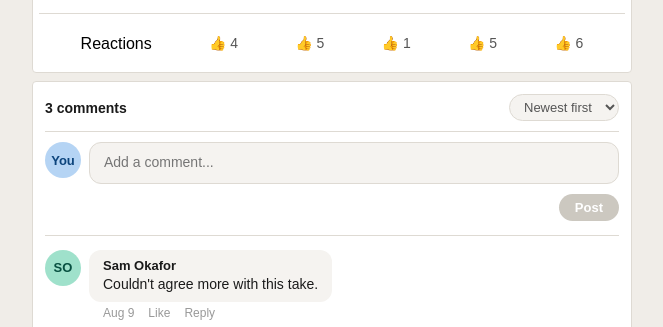
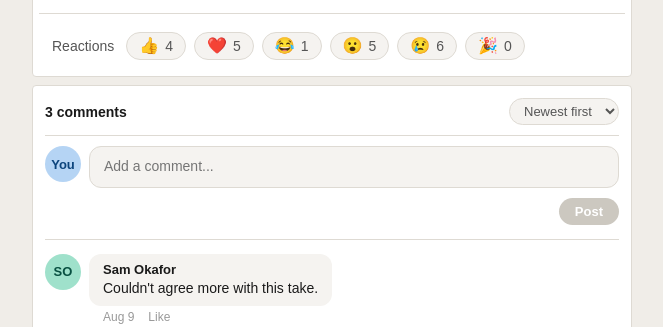
Before and after one commit to rhAIMcham/Change_leadership, a plain HTML site: page corporate_message_board.html in a window 1280 px wide. Shown: the part 866-1193 px from the top of the page, without its empty margins (308-971 px from the left). Drawn offline with Linux system fonts and the light colour scheme.

Commit message:
changed emojis and can now like and unlike comments

```diff
--- a/corporate_message_board.html
+++ b/corporate_message_board.html
@@ -169,19 +169,60 @@ body {
 
 .card-reactions {
     margin: 4px;
-  background: white;
-  border-radius: 4px;
-  display: flex;
-  justify-content: space-around;
-  padding: 15px;
+    background: white;
+    border-radius: 4px;
+    display: flex;
+    align-items: center;
+    flex-wrap: wrap;
+    gap: 8px;
+    padding: 12px 15px;
+}
+
+.card-reactions .reactions-label {
+    color: var(--text-secondary);
+    font-size: 14px;
+    margin-right: 4px;
 }
 
 .emoji {
-       border-radius: var(--radius-pill);
+    border-radius: var(--radius-pill);
+    border: var(--border-subtle) solid 1px;
+    background-color: var(--bg-input);
+    display: flex;
+    align-items: center;
+    gap: 6px;
+    padding: 5px 12px;
+    cursor: pointer;
+    font-family: inherit;
+    transition: background-color 0.15s ease, border-color 0.15s ease, transform 0.1s ease;
 }
-.card-reactions .emoji > p {
+
+.emoji:active {
+    transform: scale(0.95);
+}
+
+.emoji:hover {
+    border-color: var(--border-medium);
+}
+
+.emoji .emoji-char {
+    font-size: 16px;
+    line-height: 1;
+}
+
+.emoji .emoji-count {
     color: var(--text-secondary);
     font-size: 14px;
+}
+
+.emoji.reacted {
+    background-color: var(--bg-selected-row);
+    border-color: var(--AIMblue);
+}
+
+.emoji.reacted .emoji-count {
+    color: var(--AIMblue);
+    font-weight: 600;
 }
 
 /* =====================
@@ -359,6 +400,15 @@ body {
     text-decoration: underline;
 }
 
+.comment-meta span.like-btn.liked {
+    color: var(--AIMblue);
+    font-weight: 600;
+}
+
+.comment-meta span.like-btn.liked:hover {
+    color: var(--darkBlue);
+}
+
 .comments-empty {
     color: var(--text-muted);
     font-size: 13px;
@@ -427,14 +477,7 @@ body {
             <div class="card-content-image_video">
                 <img src="https://placebear.com/400/400" alt="Image of bear">
             </div>
-                <div class="card-reactions">
-                    <p>Reactions</p>
-            <div class="emoji"><p>&#128077; 4</p></div>
-            <div class="emoji"><p>&#128077; 5</p></div>
-            <div class="emoji"><p>&#128077; 1</p></div>
-            <div class="emoji"><p>&#128077; 5</p></div>
-            <div class="emoji"><p>&#128077; 6</p></div>
-        </div>
+            <div class="card-reactions" id="reactionsBar"></div>
         </div>
     </div>
 
@@ -474,6 +517,51 @@ body {
 <script>
 
     /* =====================
+        REACTIONS DATA
+        Each entry is an emoji with a base count and whether the
+        current user has reacted to it. Clicking toggles the
+        user's own reaction on/off for that specific emoji, so a
+        user can only ever add ONE reaction per emoji (not stack
+        multiples), though they're free to react with several
+        different emojis on the same post.
+    ===================== */
+    let reactions = [
+        { emoji: "👍", count: 4, reacted: false },
+        { emoji: "❤️", count: 5, reacted: false },
+        { emoji: "😂", count: 1, reacted: false },
+        { emoji: "😮", count: 5, reacted: false },
+        { emoji: "😢", count: 6, reacted: false },
+        { emoji: "🎉", count: 0, reacted: false }
+    ];
+
+    function renderReactions() {
+        const bar = document.getElementById("reactionsBar");
+        bar.innerHTML =
+            '<span class="reactions-label">Reactions</span>' +
+            reactions.map((r, i) => `
+                <button
+                    type="button"
+                    class="emoji${r.reacted ? " reacted" : ""}"
+                    onclick="toggleReaction(${i})"
+                    aria-pressed="${r.reacted}"
+                >
+                    <span class="emoji-char">${r.emoji}</span>
+                    <span class="emoji-count">${r.count}</span>
+                </button>
+            `).join("");
+    }
+
+    function toggleReaction(index) {
+        const r = reactions[index];
+        // Toggle: if the user already reacted with this emoji, remove it
+        // (count back down); otherwise add it (count up). Either way this
+        // is the only reaction of this emoji the user can register.
+        r.reacted = !r.reacted;
+        r.count += r.reacted ? 1 : -1;
+        renderReactions();
+    }
+
+    /* =====================
         COMMENT DATA
         Reorderable array: change `order` (or just splice/sort this
         array) to control render order. renderComments() always
@@ -487,7 +575,8 @@ body {
             initials: "JL",
             avatarStyle: "teal",
             text: "Great post, really enjoyed reading this!",
-            timestamp: new Date("2026-08-08T09:15:00")
+            timestamp: new Date("2026-08-08T09:15:00"),
+            liked: false
         },
         {
             id: 2,
@@ -495,7 +584,8 @@ body {
             initials: "PN",
             avatarStyle: "blue",
             text: "Thanks for sharing, this is super helpful.",
-            timestamp: new Date("2026-08-08T10:42:00")
+            timestamp: new Date("2026-08-08T10:42:00"),
+            liked: false
         },
         {
             id: 3,
@@ -503,7 +593,8 @@ body {
             initials: "SO",
             avatarStyle: "teal",
             text: "Couldn't agree more with this take.",
-            timestamp: new Date("2026-08-09T08:03:00")
+            timestamp: new Date("2026-08-09T08:03:00"),
+            liked: false
         }
     ];
 
@@ -560,8 +651,7 @@ body {
                     </div>
                     <div class="comment-meta">
                         <span>${formatTimestamp(c.timestamp)}</span>
-                        <span onclick="likeComment(${c.id})">Like</span>
-                        <span onclick="focusComposer()">Reply</span>
+                        <span class="like-btn${c.liked ? " liked" : ""}" onclick="likeComment(${c.id})">${c.liked ? "Liked" : "Like"}</span>
                     </div>
                 </div>
             </div>
@@ -595,8 +685,10 @@ body {
     }
 
     function likeComment(id) {
-        // Placeholder hook for a real like interaction
-        console.log("Liked comment", id);
+        const comment = comments.find(c => c.id === id);
+        if (!comment) return;
+        comment.liked = !comment.liked;
+        renderComments();
     }
 
     function focusComposer() {
@@ -627,6 +719,7 @@ body {
         focusComposer();
     }
 
+    renderReactions();
     renderComments();
 
 </script>
```
